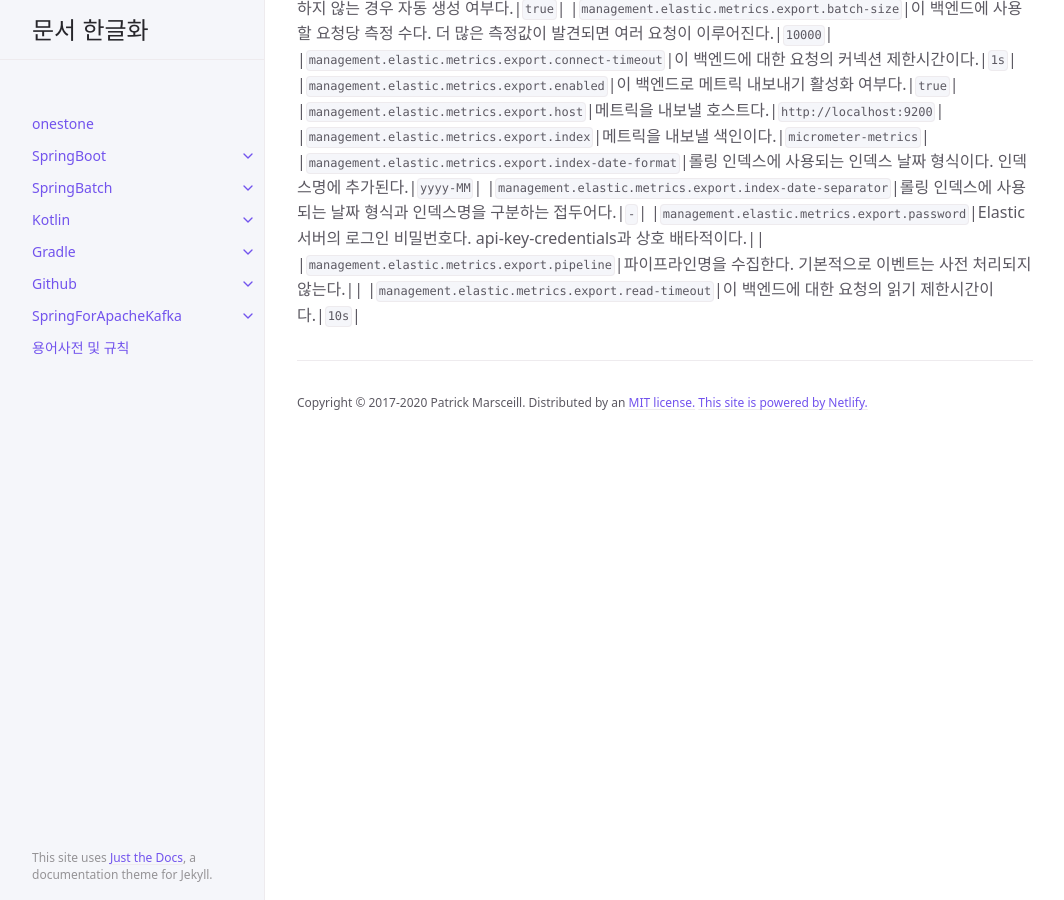
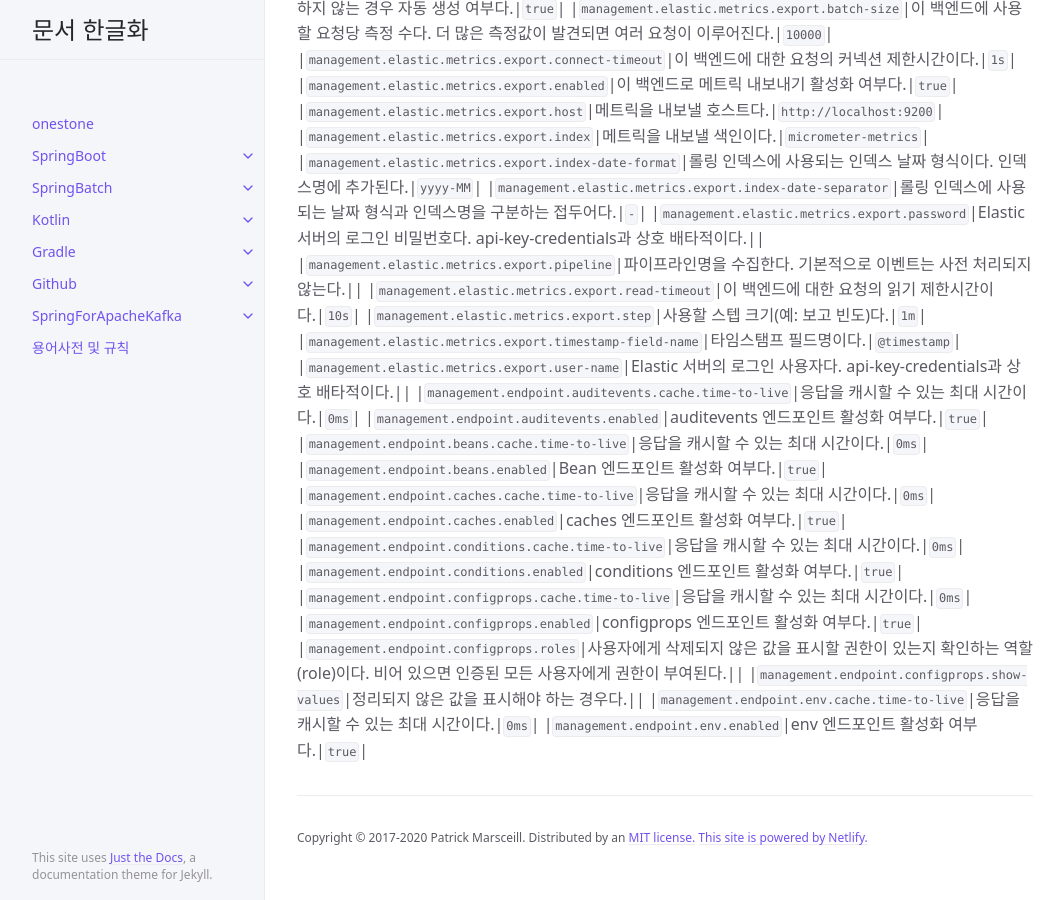
Before and after one commit to onestone9900/onestone9900.github.io, a Jekyll site: the page built from docs/spring_boot/3.1.1/spring_boot/19.appendices.md, in a window 1280 px wide and 900 px high, scrolled down 71741 px. Shown: the whole window, without its empty margins (107-1171 px from the left). Built offline with Jekyll 4.4.1, drawn with Linux system fonts in a browser that asks for light colours.

Commit message:
docs: spring boot - ## .A.14. 액츄에이터 프로퍼티(Actuator Properties)

```diff
--- a/docs/spring_boot/3.1.1/spring_boot/19.appendices.md
+++ b/docs/spring_boot/3.1.1/spring_boot/19.appendices.md
@@ -1357,3 +1357,20 @@ nav_order: 19
 |`management.elastic.metrics.export.password`|Elastic 서버의 로그인 비밀번호다. api-key-credentials과 상호 배타적이다.||
 |`management.elastic.metrics.export.pipeline`|파이프라인명을 수집한다. 기본적으로 이벤트는 사전 처리되지 않는다.||
 |`management.elastic.metrics.export.read-timeout`|이 백엔드에 대한 요청의 읽기 제한시간이다.|`10s`|
+|`management.elastic.metrics.export.step`|사용할 스텝 크기(예: 보고 빈도)다.|`1m`|
+|`management.elastic.metrics.export.timestamp-field-name`|타임스탬프 필드명이다.|`@timestamp`|
+|`management.elastic.metrics.export.user-name`|Elastic 서버의 로그인 사용자다. api-key-credentials과 상호 배타적이다.||
+|`management.endpoint.auditevents.cache.time-to-live`|응답을 캐시할 수 있는 최대 시간이다.|`0ms`|
+|`management.endpoint.auditevents.enabled`|auditevents 엔드포인트 활성화 여부다.|`true`|
+|`management.endpoint.beans.cache.time-to-live`|응답을 캐시할 수 있는 최대 시간이다.|`0ms`|
+|`management.endpoint.beans.enabled`|Bean 엔드포인트 활성화 여부다.|`true`|
+|`management.endpoint.caches.cache.time-to-live`|응답을 캐시할 수 있는 최대 시간이다.|`0ms`|
+|`management.endpoint.caches.enabled`|caches 엔드포인트 활성화 여부다.|`true`|
+|`management.endpoint.conditions.cache.time-to-live`|응답을 캐시할 수 있는 최대 시간이다.|`0ms`|
+|`management.endpoint.conditions.enabled`|conditions 엔드포인트 활성화 여부다.|`true`|
+|`management.endpoint.configprops.cache.time-to-live`|응답을 캐시할 수 있는 최대 시간이다.|`0ms`|
+|`management.endpoint.configprops.enabled`|configprops 엔드포인트 활성화 여부다.|`true`|
+|`management.endpoint.configprops.roles`|사용자에게 삭제되지 않은 값을 표시할 권한이 있는지 확인하는 역할(role)이다. 비어 있으면 인증된 모든 사용자에게 권한이 부여된다.||
+|`management.endpoint.configprops.show-values`|정리되지 않은 값을 표시해야 하는 경우다.||
+|`management.endpoint.env.cache.time-to-live`|응답을 캐시할 수 있는 최대 시간이다.|`0ms`|
+|`management.endpoint.env.enabled`|env 엔드포인트 활성화 여부다.|`true`|
```
